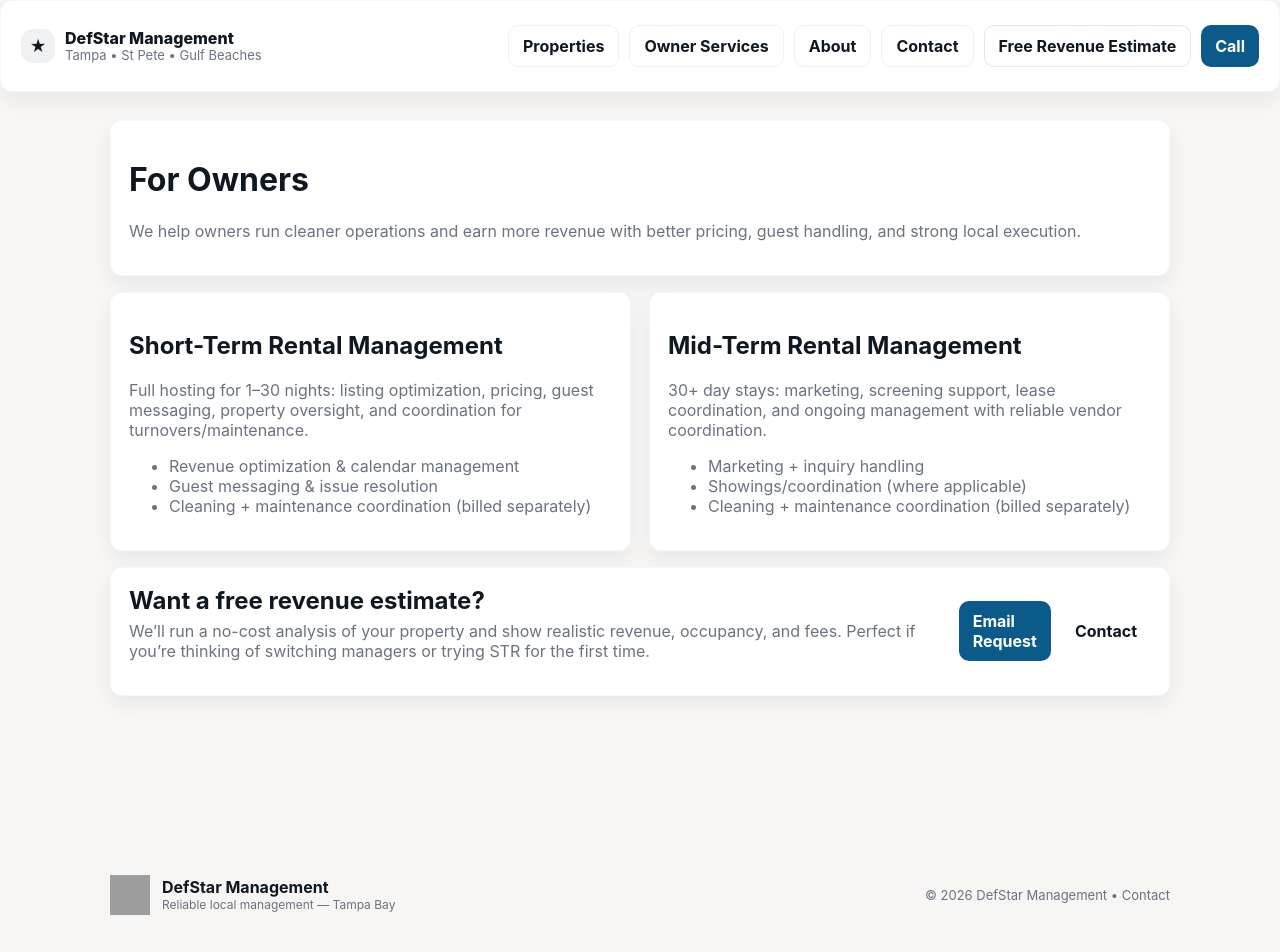
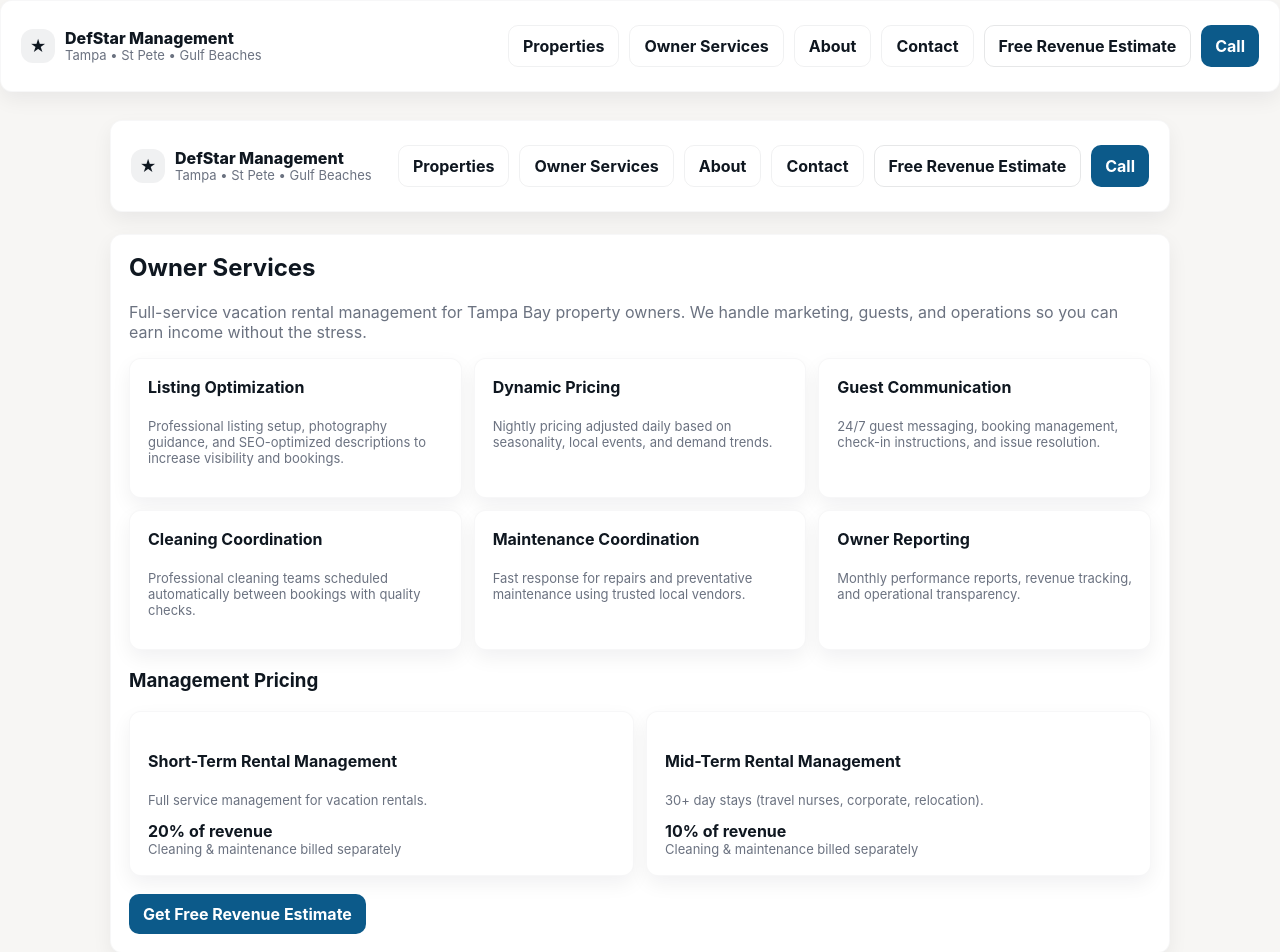
Before and after one commit to defazio75/Defstar, a Next.js app: page /owners in a window 1280 px wide. Shown: the top 952 px of the page. Built offline with nearby package versions, Linux system fonts and the light colour scheme; grey boxes are pictures that could not be loaded.

Commit message:
Refactor OwnersPage with Navbar and updated content
Updated the OwnersPage component to include a Navbar and revised content for owner services. Removed CTA component and added a button for free revenue estimate.

```diff
--- a/app/owners/page.js
+++ b/app/owners/page.js
@@ -1,52 +1,102 @@
-// app/owners/page.js
-import CTA from "../../components/CTA";
-
-export const metadata = {
-  title: "For Owners | DefStar Management",
-  description:
-    "Short-term and mid-term rental management in Tampa Bay / St. Pete. Full-service hosting and operations.",
-};
+import Navbar from "../../components/Navbar";
 
 export default function OwnersPage() {
   return (
-    <div className="grid" style={{ gap: 16 }}>
-      <header className="card">
-        <h1>For Owners</h1>
+    <div className="grid" style={{ gap: 22 }}>
+      <Navbar />
+
+      <section className="card">
+        <h2 style={{ marginTop: 0 }}>Owner Services</h2>
         <p className="muted">
-          We help owners run cleaner operations and earn more revenue with better
-          pricing, guest handling, and strong local execution.
+          Full-service vacation rental management for Tampa Bay property owners.
+          We handle marketing, guests, and operations so you can earn income
+          without the stress.
         </p>
-      </header>
 
-      <section className="grid grid-2">
-        <div className="card">
-          <h2>Short-Term Rental Management</h2>
-          <p className="muted">
-            Full hosting for 1–30 nights: listing optimization, pricing, guest messaging,
-            property oversight, and coordination for turnovers/maintenance.
-          </p>
-          <ul className="muted">
-            <li>Revenue optimization & calendar management</li>
-            <li>Guest messaging & issue resolution</li>
-            <li>Cleaning + maintenance coordination (billed separately)</li>
-          </ul>
+        <div className="grid grid-3" style={{ gap: 12, marginTop: 12 }}>
+          <div className="card">
+            <h4 style={{ marginTop: 0 }}>Listing Optimization</h4>
+            <p className="muted small">
+              Professional listing setup, photography guidance, and SEO-optimized
+              descriptions to increase visibility and bookings.
+            </p>
+          </div>
+
+          <div className="card">
+            <h4 style={{ marginTop: 0 }}>Dynamic Pricing</h4>
+            <p className="muted small">
+              Nightly pricing adjusted daily based on seasonality,
+              local events, and demand trends.
+            </p>
+          </div>
+
+          <div className="card">
+            <h4 style={{ marginTop: 0 }}>Guest Communication</h4>
+            <p className="muted small">
+              24/7 guest messaging, booking management,
+              check-in instructions, and issue resolution.
+            </p>
+          </div>
+
+          <div className="card">
+            <h4 style={{ marginTop: 0 }}>Cleaning Coordination</h4>
+            <p className="muted small">
+              Professional cleaning teams scheduled automatically
+              between bookings with quality checks.
+            </p>
+          </div>
+
+          <div className="card">
+            <h4 style={{ marginTop: 0 }}>Maintenance Coordination</h4>
+            <p className="muted small">
+              Fast response for repairs and preventative maintenance
+              using trusted local vendors.
+            </p>
+          </div>
+
+          <div className="card">
+            <h4 style={{ marginTop: 0 }}>Owner Reporting</h4>
+            <p className="muted small">
+              Monthly performance reports, revenue tracking,
+              and operational transparency.
+            </p>
+          </div>
         </div>
 
-        <div className="card">
-          <h2>Mid-Term Rental Management</h2>
-          <p className="muted">
-            30+ day stays: marketing, screening support, lease coordination, and ongoing
-            management with reliable vendor coordination.
-          </p>
-          <ul className="muted">
-            <li>Marketing + inquiry handling</li>
-            <li>Showings/coordination (where applicable)</li>
-            <li>Cleaning + maintenance coordination (billed separately)</li>
-          </ul>
+        <div style={{ marginTop: 18 }}>
+          <h3>Management Pricing</h3>
+
+          <div className="grid grid-2" style={{ gap: 12 }}>
+            <div className="card">
+              <h4>Short-Term Rental Management</h4>
+              <p className="muted small">
+                Full service management for vacation rentals.
+              </p>
+              <strong>20% of revenue</strong>
+              <div className="muted small">
+                Cleaning & maintenance billed separately
+              </div>
+            </div>
+
+            <div className="card">
+              <h4>Mid-Term Rental Management</h4>
+              <p className="muted small">
+                30+ day stays (travel nurses, corporate, relocation).
+              </p>
+              <strong>10% of revenue</strong>
+              <div className="muted small">
+                Cleaning & maintenance billed separately
+              </div>
+            </div>
+          </div>
+        </div>
+
+        <div style={{ marginTop: 18 }}>
+          <a className="btn btn-primary" href="/revenue-estimate">
+            Get Free Revenue Estimate
+          </a>
         </div>
       </section>
-
-      <CTA />
     </div>
   );
 }
```
